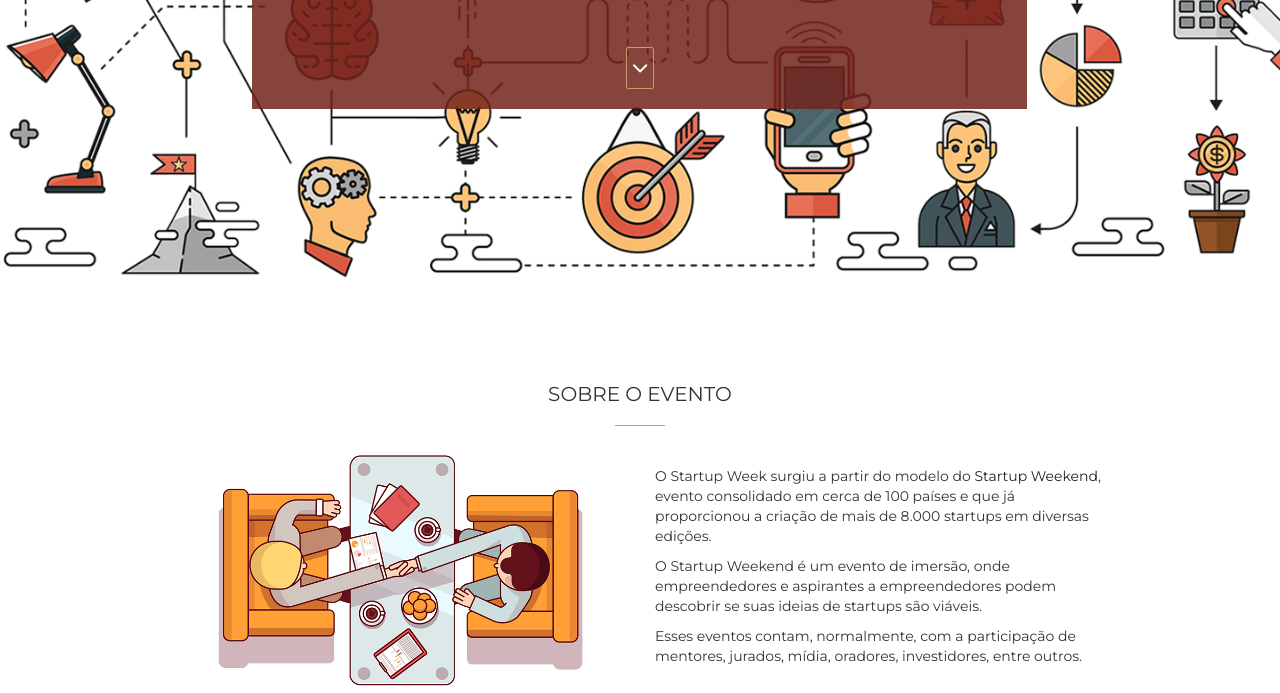
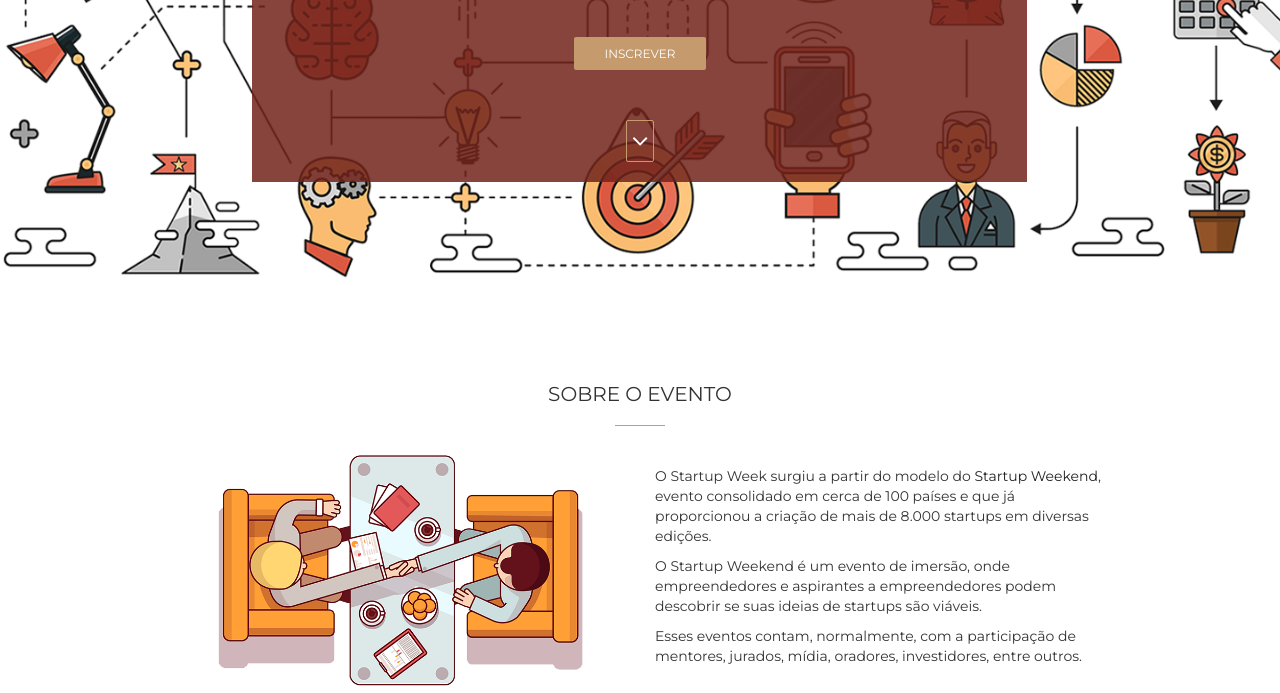
Before and after one commit to junts/sw18, a plain HTML site: page index.html in a window 1280 px wide. Shown: the part 407-1100 px from the top of the page. Drawn offline with nearby package versions, Linux system fonts and the light colour scheme.

Commit message:
Update index.html

```diff
--- a/index.html
+++ b/index.html
@@ -81,6 +81,10 @@
                         <hr>
                         <div class="header-text btn">
                             <h1><span id="head-title"></span></h1>
+                        </div>
+                        <div class="space"></div>
+                        <div class="text-center">
+                            <a href="https://goo.gl/forms/QkdW17AKkMt4Gzzc2" class="btn read-more-btn">Inscrever</a>
                         </div>
                     </div>
                     <a href="#meet-us" class="down-btn page-scroll">
```
